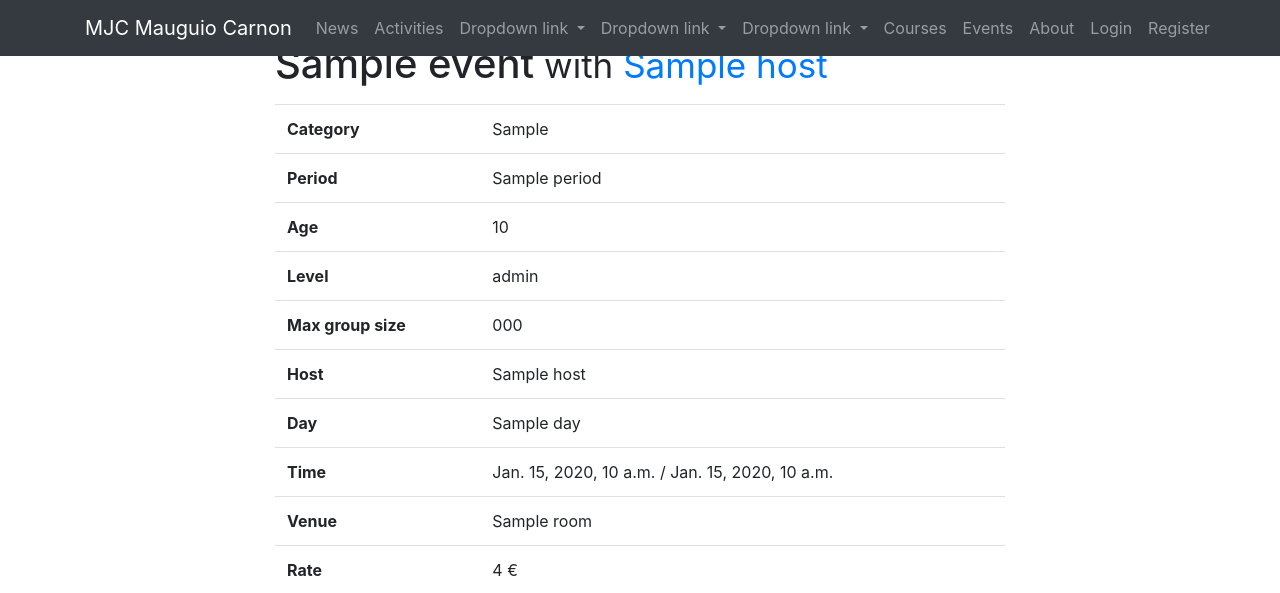
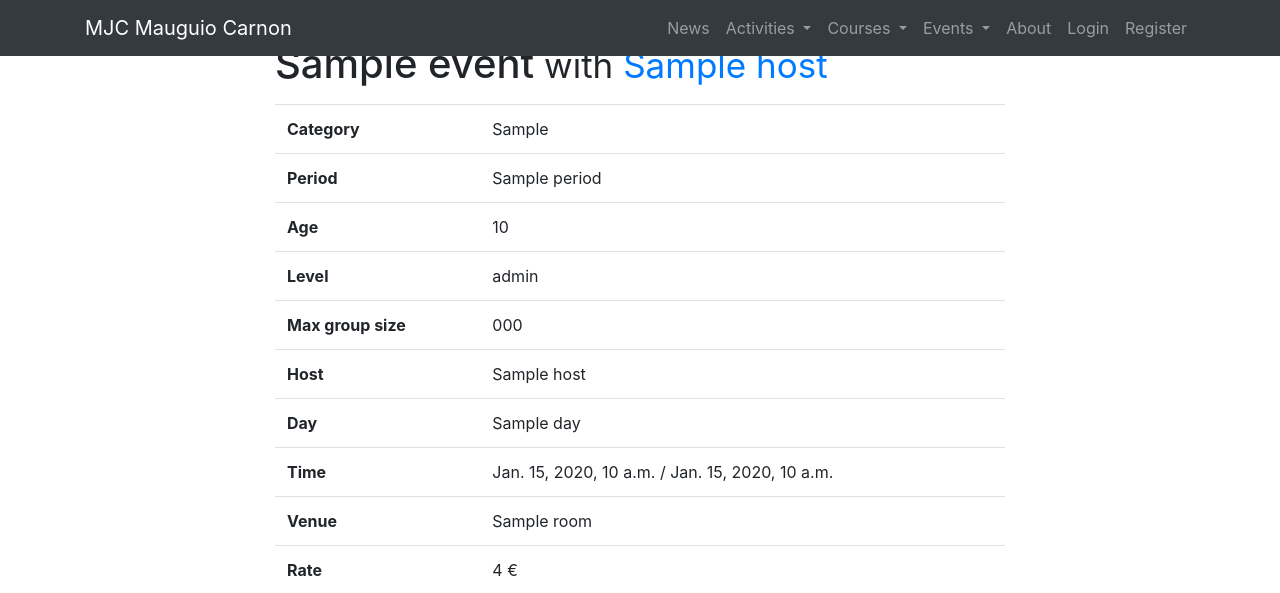
Before and after one commit to Xorast/project-Django, a Django app: template activities/templates/activities/event_details.html in a window 1280 px wide. Shown: the top 593 px of the page. Run offline with Django 3.2, Linux system fonts and the light colour scheme; the template is opened without the code that fills it: most values are stand-ins (such as "Sample title", 1, 10 or a date in 2020); grey boxes marked "Sample" are stand-in pictures; some libraries are stand-ins or nearby versions.

Commit message:
Navbar reworked : automated type subtype. Enhance user navigation.

```diff
--- a/djangoapp/settings/base.py
+++ b/djangoapp/settings/base.py
@@ -58,7 +58,8 @@ TEMPLATES = [
                 'django.contrib.auth.context_processors.auth',
                 'django.contrib.messages.context_processors.messages',
                 'django.template.context_processors.media',
-                'django.template.context_processors.static'
+                'django.template.context_processors.static',
+                'context_processors.get_list_of_type_subtypes'
             ],
         },
     },
--- a/templates/base.html
+++ b/templates/base.html
@@ -40,58 +40,73 @@
 
                 <ul class="navbar-nav ml-auto">
 
-                    <li class="nav-item"><a class="nav-link"    href="{% url 'news_list'                 %}"  >News        </a></li>
-                    <li class="nav-item"><a class="nav-link"    href="{% url 'subtypes' 'ACTIVITY'       %}"  >Activities  </a></li>
+                    <!-- News -->
+                    <li class="nav-item"><a class="nav-link" href="{% url 'news_list' %}" >News</a></li>
 
+                    <!-- Activities -->
+                    <li id="dropdown_1A" class="nav-item dropdown">
 
-                    <li id="dropdown_1A" class="nav-item dropdown">
-                        <a class="nav-link dropdown-toggle" href="#" id="navbarDropdownMenuLink" id="navbarDropdownMenuLink" data-toggle="dropdown" aria-haspopup="true" aria-expanded="false">
-                          Dropdown link
+                        <a class="nav-link dropdown-toggle" href="{% url 'subtypes' 'ACTIVITY'       %}" id="navbarDropdownMenuLink" id="navbarDropdownMenuLink" data-toggle="dropdown" aria-haspopup="true" aria-expanded="false">
+                          Activities
                         </a>
 
                         <div id="dropdown_1B" class="dropdown-menu bg-dark" aria-labelledby="navbarDropdownMenuLink">
-                          <a class="dropdown-item txt-white" href="#">Action</a>
-                          <a class="dropdown-item txt-white" href="#">Action</a>
+
+                          <a class="dropdown-item txt-white" href="{% url 'subtypes' 'ACTIVITY' %}">Overview</a>
+                          {% for n in event_subtypes_ACTIVITY  %}
+                          <a class="dropdown-item txt-white" href="{% url 'list' 'ACTIVITY' n.event_subtype %}">{{ n.event_subtype }}</a>
+                          {% endfor %}
+
                         </div>
+
                     </li>
 
-                    <li id="dropdown_2A" class="nav-item dropdown">
+                    <!-- Courses -->
+                    <li id="dropdown_1A" class="nav-item dropdown">
+
                         <a class="nav-link dropdown-toggle" href="#" id="navbarDropdownMenuLink" id="navbarDropdownMenuLink" data-toggle="dropdown" aria-haspopup="true" aria-expanded="false">
-                          Dropdown link
+                          Courses
                         </a>
 
-                        <div id="dropdown_2B" class="submenu dropdown-menu bg-dark" aria-labelledby="navbarDropdownMenuLink">
-                          <a class="dropdown-item txt-white" href="#">Action</a>
-                          <a class="dropdown-item txt-white" href="#">Action</a>
+                        <div id="dropdown_1B" class="dropdown-menu bg-dark" aria-labelledby="navbarDropdownMenuLink">
+
+                          <a class="dropdown-item txt-white" href="{% url 'subtypes' 'TRAININGCOURSE' %}">Overview</a>
+                          {% for n in event_subtypes_COURSE  %}
+                          <a class="dropdown-item txt-white" href="{% url 'list' 'TRAININGCOURSE' n.event_subtype %}">{{ n.event_subtype }}</a>
+                          {% endfor %}
+
                         </div>
+
                     </li>
 
-                    <li id="dropdown_3A" class="nav-item dropdown">
+                    <!-- Events -->
+                    <li id="dropdown_1A" class="nav-item dropdown">
+
                         <a class="nav-link dropdown-toggle" href="#" id="navbarDropdownMenuLink" id="navbarDropdownMenuLink" data-toggle="dropdown" aria-haspopup="true" aria-expanded="false">
-                          Dropdown link
+                          Events
                         </a>
 
-                        <div id="dropdown_3B" class="submenu dropdown-menu bg-dark" aria-labelledby="navbarDropdownMenuLink">
-                          <a class="dropdown-item txt-white" href="#">Action</a>
-                          <a class="dropdown-item txt-white" href="#">Action</a>
+                        <div id="dropdown_1B" class="dropdown-menu bg-dark" aria-labelledby="navbarDropdownMenuLink">
+
+                          <a class="dropdown-item txt-white" href="{% url 'subtypes' 'EVENT' %}">Overview</a>
+                          {% for n in event_subtypes_EVENT  %}
+                          <a class="dropdown-item txt-white" href={% url 'list' 'EVENT' n.event_subtype %}>{{ n.event_subtype }}</a>
+                          {% endfor %}
+
                         </div>
+
                     </li>
 
-
-
-
-                    <li class="nav-item"><a class="nav-link"    href="{% url 'subtypes' 'TRAININGCOURSE' %}"  >Courses     </a></li>
-                    <li class="nav-item"><a class="nav-link"    href="{% url 'subtypes' 'EVENT'          %}"  >Events      </a></li>
-
-                    <li class="nav-item"><a class="nav-link"    href="{% url 'about'                     %}"  >About       </a></li>
+                    <!-- About -->
+                    <li class="nav-item"><a class="nav-link"    href="{% url 'about'    %}" >About      </a></li>
 
                     <!-- Login features -->
                     {% if user.is_authenticated %}
-                    <li class="nav-item"><a class="nav-link"    href="{% url 'Profile' %}" > Profile   </a></li>
-                    <li class="nav-item"><a class="nav-link"    href="{% url 'Logout' %}"  > Logout    </a></li>
+                    <li class="nav-item"><a class="nav-link"    href="{% url 'Profile'  %}" > Profile   </a></li>
+                    <li class="nav-item"><a class="nav-link"    href="{% url 'Logout'   %}" > Logout    </a></li>
                     {% else %}
-                    <li class="nav-item"><a class="nav-link"    href="{% url 'Login' %}"   > Login     </a></li>
-                    <li class="nav-item"><a class="nav-link"    href="{% url 'Register' %}"> Register  </a></li>
+                    <li class="nav-item"><a class="nav-link"    href="{% url 'Login'    %}" > Login     </a></li>
+                    <li class="nav-item"><a class="nav-link"    href="{% url 'Register' %}" > Register  </a></li>
                     {% endif %}
 
                 </ul>
@@ -99,6 +114,7 @@
 
         </div>
     </nav>
+
 
     <!-- Content -->
     {% block content %}
```
Also changed, not shown: context_processors.py (added, +19 -0 lines), activities/views.py (line endings or trailing spaces).
